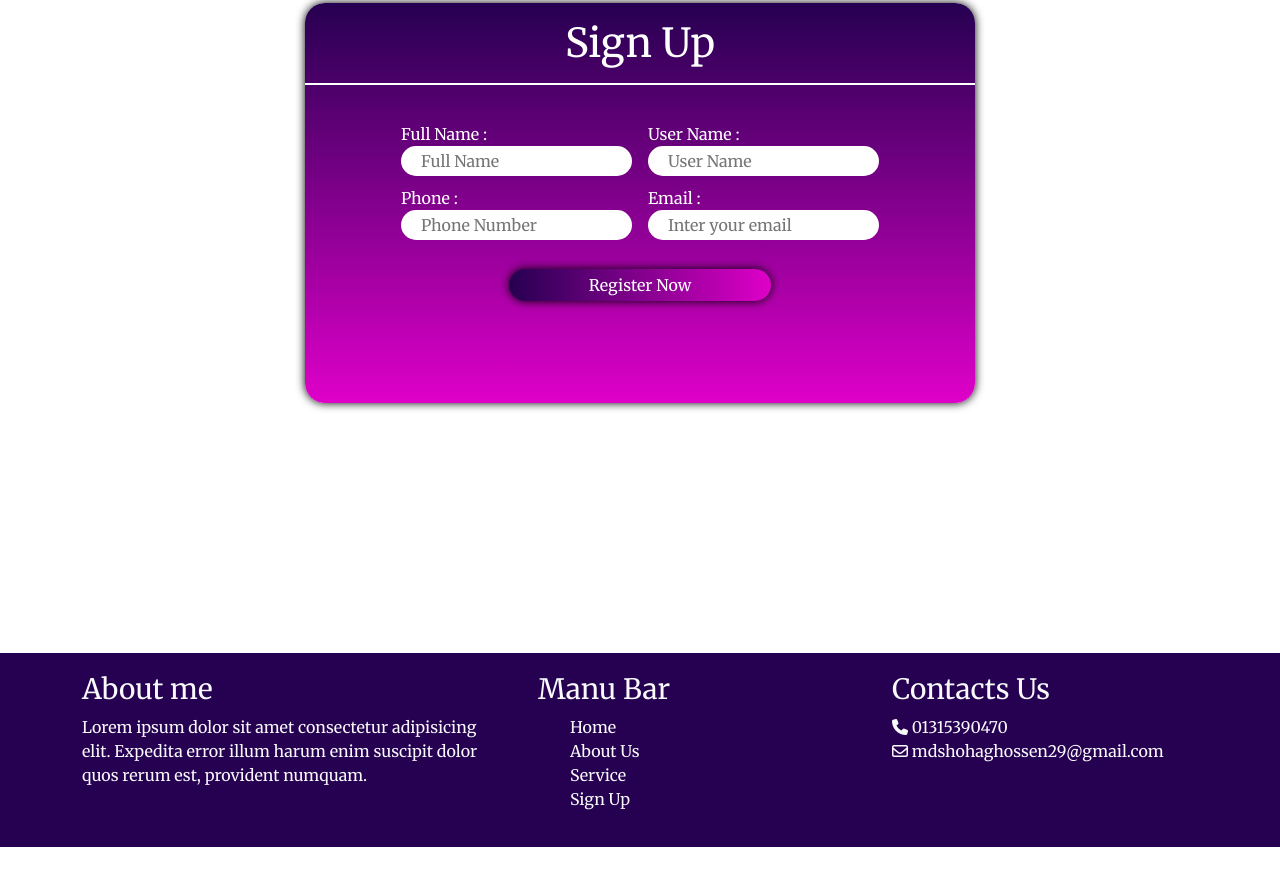
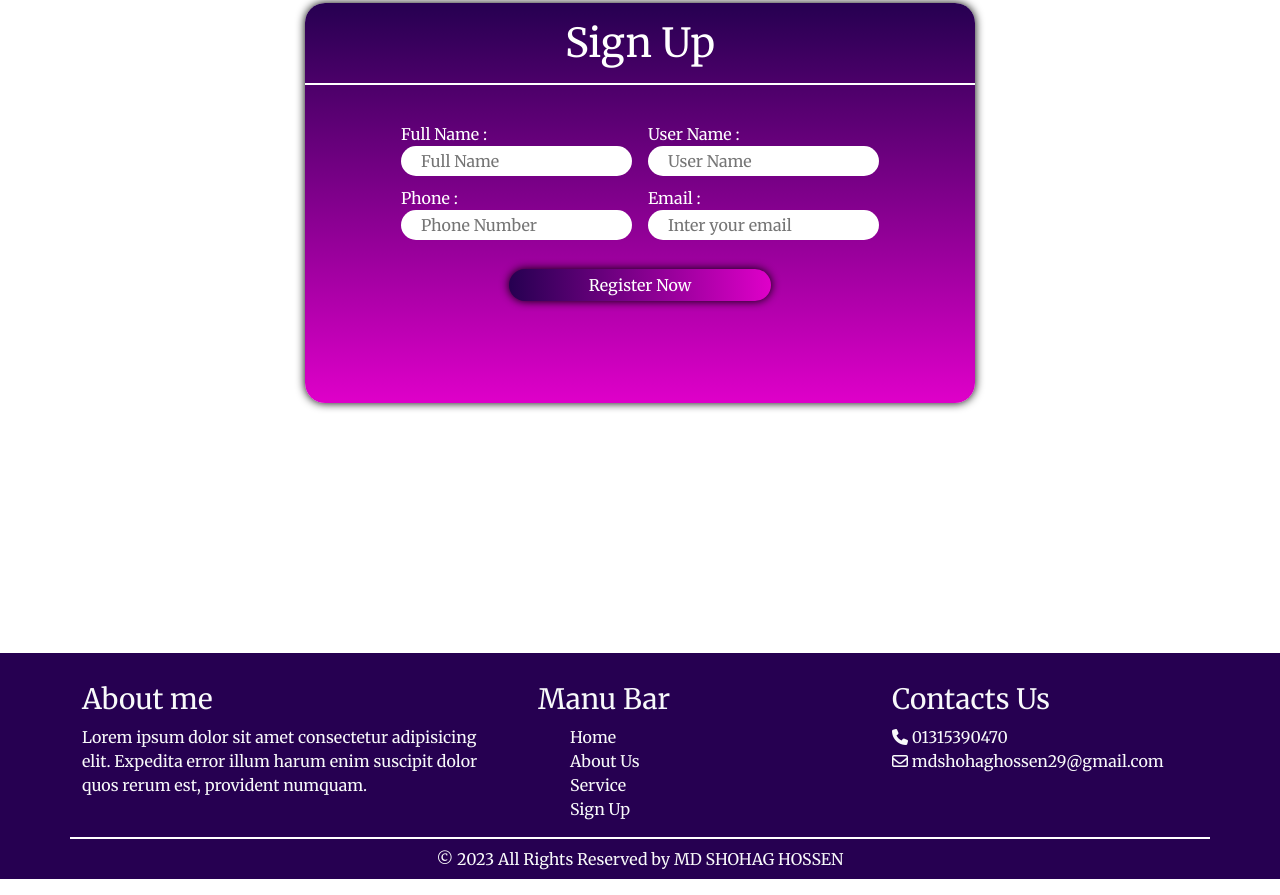
Before and after one commit to shohag29/ShohagIslam, a plain HTML site: page indext.html in a window 1280 px wide. Shown: the part 2539-3434 px from the top of the page. Before the commit the page ends 3386 px from the top, so only its background shows below. Drawn offline with Linux system fonts and the light colour scheme.

Commit message:
Footer Add

```diff
--- a/indext.html
+++ b/indext.html
@@ -254,7 +254,7 @@
     <!-- SIGN UP SECTION CLOSE -->
     <!-- FOOTER SECTION HERE -->
     <footer>
-        <div class="d-md-flex justify-content-center container text-light gap-5">
+        <div class="d-md-flex justify-content-center container footer-con text-light gap-5">
             <div class="one">
                 <h3>About me</h3>
                 <p>
@@ -279,42 +279,11 @@
                 <i class="fa-regular fa-envelope"></i>
                 <label>mdshohaghossen29@gmail.com</label>
                 <br>
-
-
             </div>
         </div>
+        <p class="text-center text-light py-2">© 2023 All Rights Reserved by MD SHOHAG HOSSEN</p>
     </footer>
-
-
-
-
     <!-- FOOTER SECTION CLOSE -->
-
-
-
-
-
-
-
-
-
-
-
-
-
-
-
-
-
-
-
-
-
-
-
-
-
-
     <script src="./js/bootstrap.bundle.min.js" crossorigin="anonymous"></script>
 </body>
 
--- a/style/style.css
+++ b/style/style.css
@@ -235,7 +235,7 @@
 
 footer {
     background-color: rgb(38, 0, 81);
-    padding: 20px 0px;
+    padding-top: 30px;
 }
 
 .one {
@@ -254,3 +254,7 @@ footer {
     list-style: none;
     text-align: left;
 }
+
+.footer-con {
+    border-bottom: 2px solid white;
+}
```
